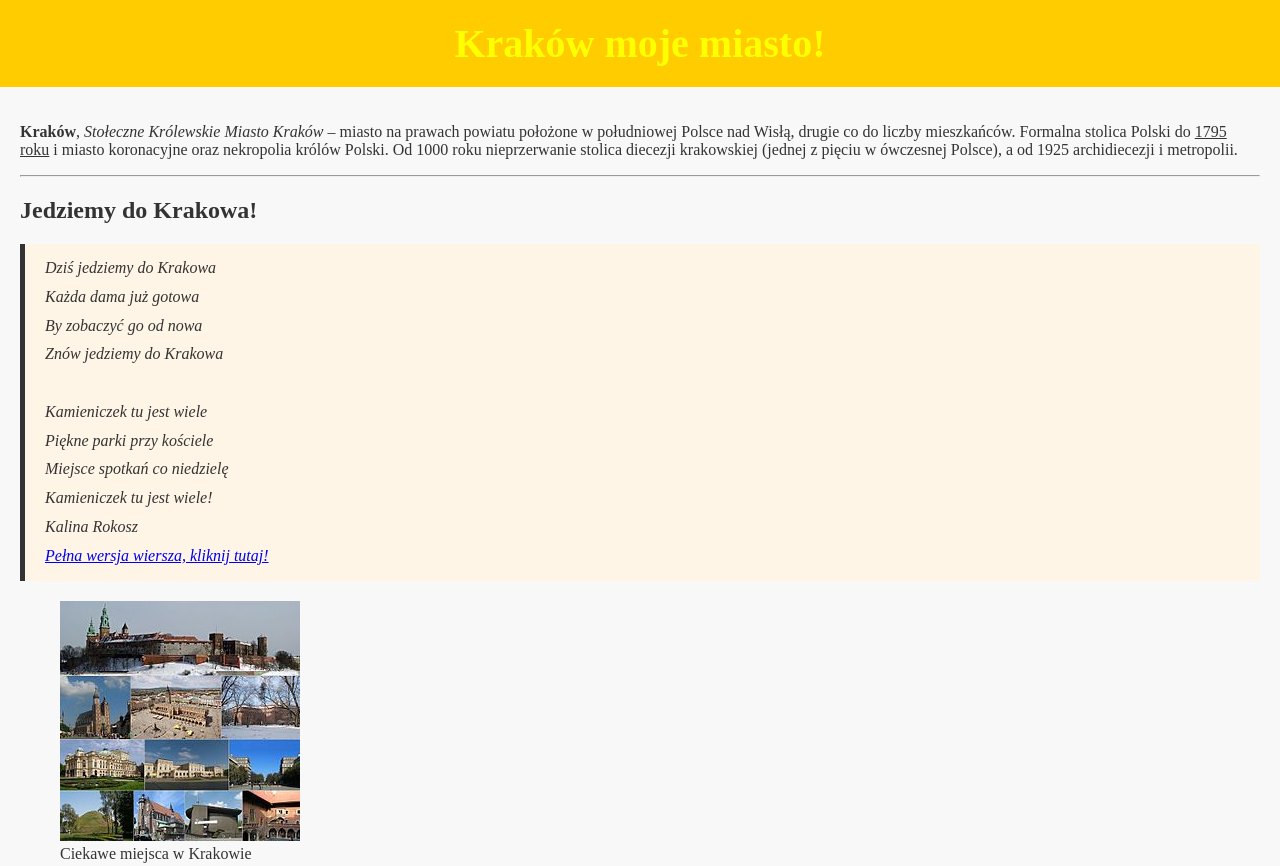
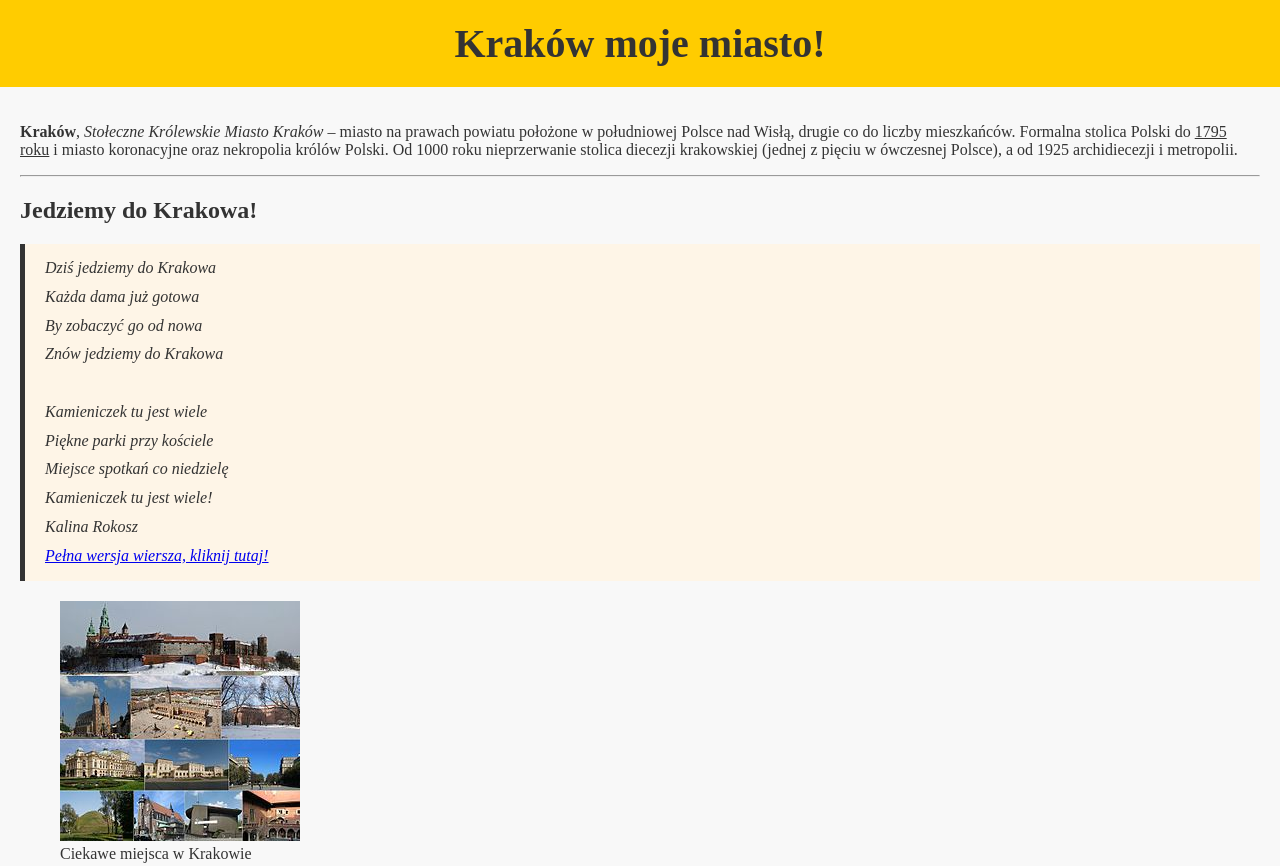
Before and after one commit to aniurka/3i2-Krak-w-, a plain HTML site: page index.html in a window 1280 px wide. Shown: the top 866 px of the page. Drawn offline with Linux system fonts and the light colour scheme.

Commit message:
Update index.html

```diff
--- a/index.html
+++ b/index.html
@@ -4,15 +4,11 @@
 		<meta charset="UTF-8">
 		<link rel="stylesheet" href="styles.css">
 		<title>Kraków, moja strona internetowa</title>
-		<style>
-			h1 {
-				color:blue;
-			}
-		</style>
+
 	</head>
 	<body>
 		<header>
-		<h1 style="color:yellow">Kraków moje miasto!</h1>
+		<h1>Kraków moje miasto!</h1>
 		</header>
 		<main>
 		<p>
```
